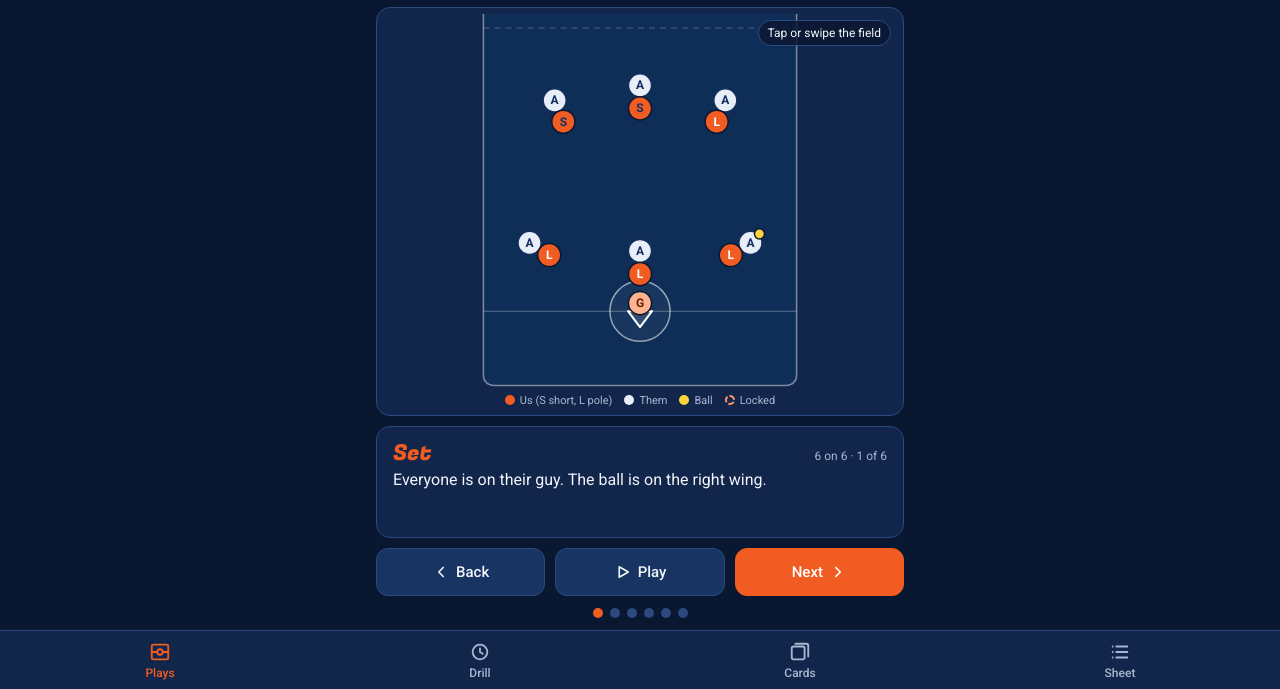
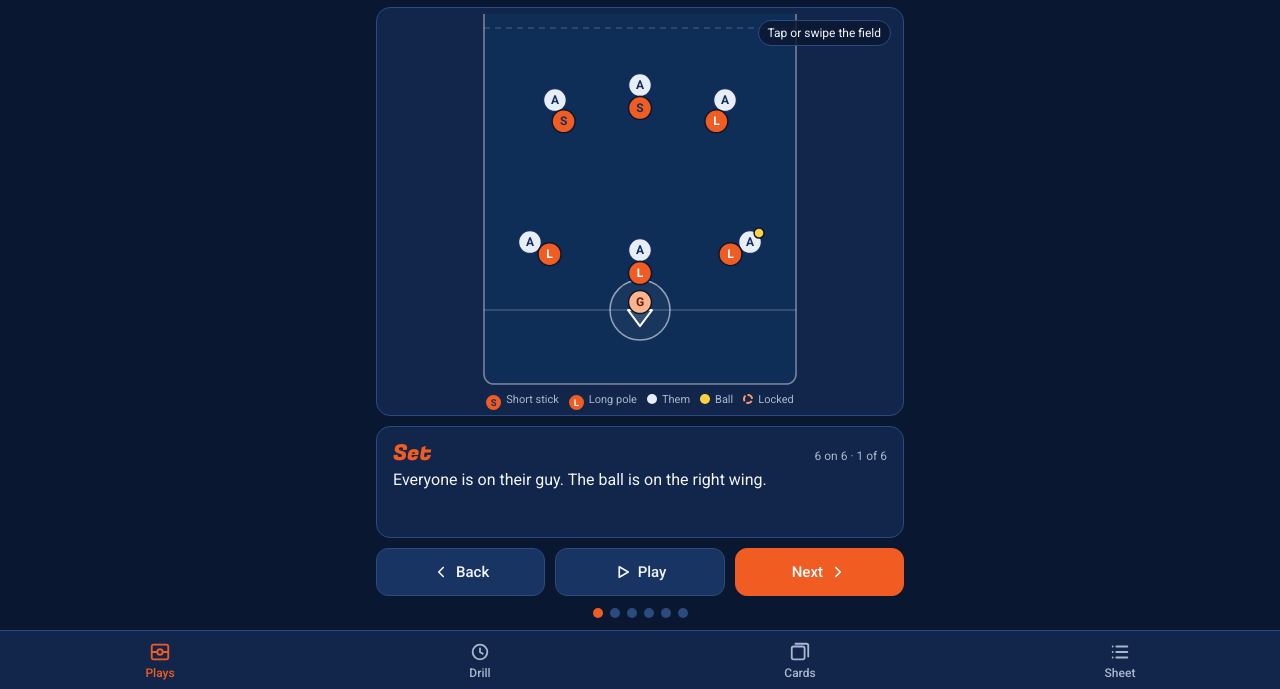
Before and after one commit to roryabbazio/91LAX, a plain HTML site: page index.html in a window 1280 px wide. Shown: the part 111-800 px from the top of the page. Drawn offline with Linux system fonts and the light colour scheme.

Commit message:
Add short stick and long pole markers to the legend
Co-Authored-By: Claude Opus 5.5 <noreply@anthropic.com>
Claude-Session: https://claude.ai/code/session_01PCw1EV6RMxC8LwzBxTgwcv

```diff
--- a/index.html
+++ b/index.html
@@ -89,7 +89,8 @@ svg.field.snap .pl, svg.field.snap #ball{transition:none!important}
   .trail{animation:fade .5s ease both}
   @keyframes fade{from{opacity:0}to{opacity:1}}
 }
-.legend{display:flex;justify-content:center;gap:12px;font-size:11px;color:var(--muted);padding:4px 2px 4px;white-space:nowrap;overflow:hidden}
+.legend{display:flex;justify-content:center;gap:10px;font-size:11px;color:var(--muted);padding:4px 2px 4px;white-space:nowrap;overflow:hidden}
+.legend .pip{display:inline-flex;align-items:center;justify-content:center;width:15px;height:15px;border-radius:50%;background:var(--orange);font:700 9.5px var(--body);margin-right:5px;vertical-align:-3px}
 .legend i{display:inline-block;width:10px;height:10px;border-radius:50%;margin-right:5px;vertical-align:-1px;box-sizing:border-box}
 .card{background:var(--surface);border:1px solid var(--line);border-radius:14px;padding:14px 16px}
 .call{font-family:var(--display);font-size:26px;line-height:1.15;margin:0 0 4px;color:var(--orange)}
@@ -174,7 +175,8 @@ svg.field.snap .pl, svg.field.snap #ball{transition:none!important}
       <g id="tags"></g>
     </svg>
     <div class="legend">
-      <span><i style="background:var(--orange)"></i>Us (S short, L pole)</span>
+      <span><b class="pip" style="color:#142F60">S</b>Short stick</span>
+      <span><b class="pip" style="color:#fff">L</b>Long pole</span>
       <span><i style="background:#E8EEF7"></i>Them</span>
       <span><i style="background:var(--ball)"></i>Ball</span>
       <span><i style="border:2px dashed var(--orange-soft);background:none"></i>Locked</span>
```
